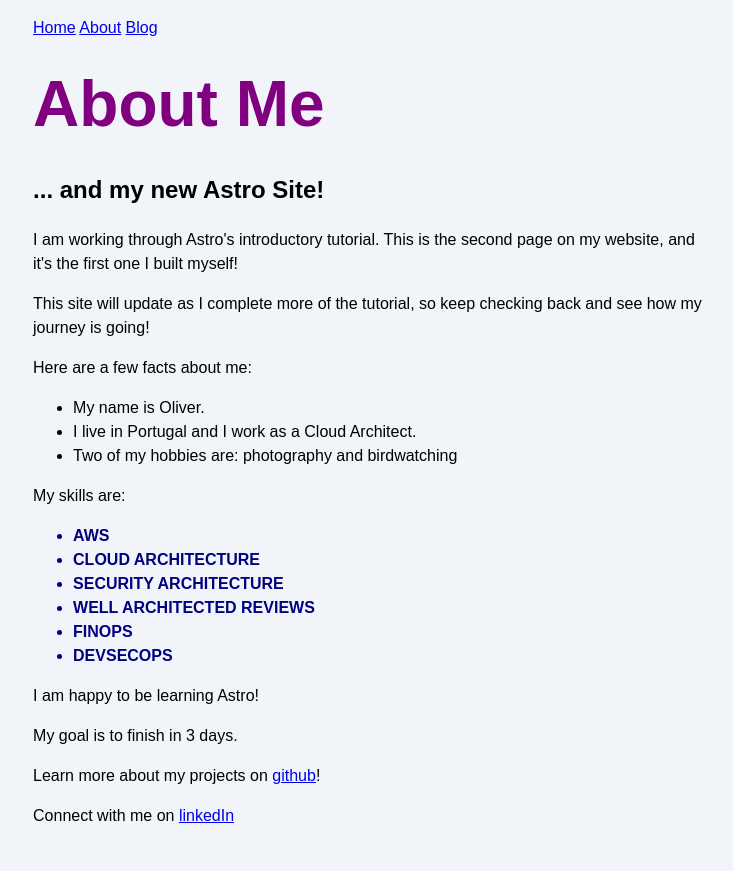
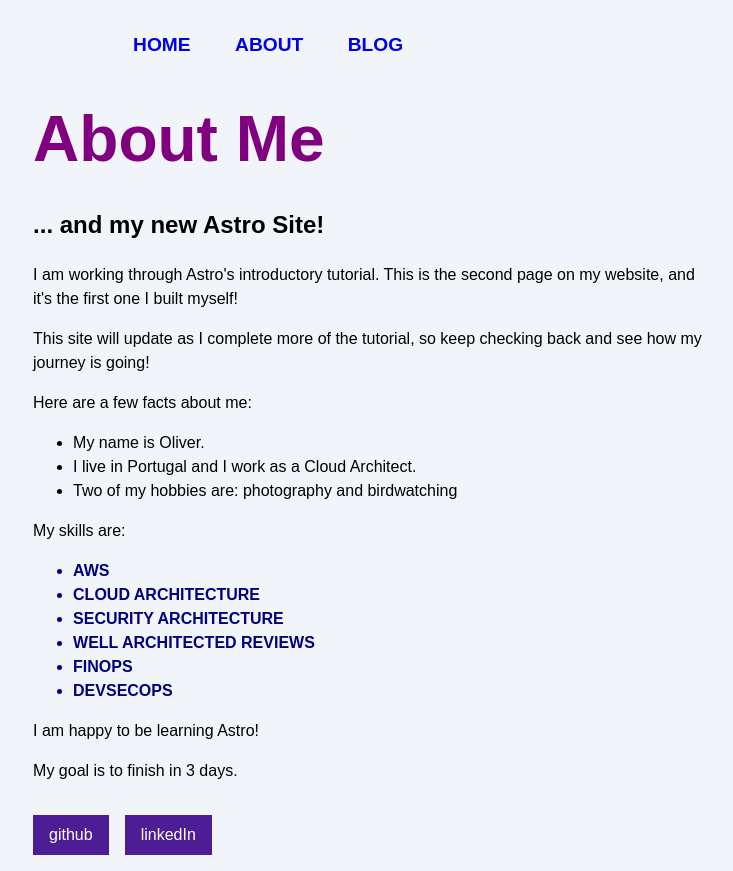
Before and after one commit to archimage-solutions/astro-tutorial, an Astro site: page /about in a window 1280 px wide. Shown: the whole page, without its empty margins (267-1000 px from the left). Built offline with nearby package versions, Linux system fonts and the light colour scheme; Astro itself is replaced by a stand-in of ours.

Commit message:
Checkpoint

```diff
--- a/src/components/Footer.astro
+++ b/src/components/Footer.astro
@@ -1,11 +1,15 @@
 ---
-const platform = "github";
-const username = "archimage-solutions";
-const linkedIn = "linkedin";
-const linkedin_user = "oliver-prescott";
+import Social from './Social.astro';
 ---
+<style>
+    footer {
+      display: flex;
+      gap: 1rem;
+      margin-top: 2rem;
+    }
+</style>
 
 <footer>
-  <p>Learn more about my projects on <a href={`https://www.${platform}.com/${username}`}>{platform}</a>!</p>
-  <p>Connect with me on <a href={`https://www.${linkedIn}.com/in/${linkedin_user}`}>linkedIn</a></p>
+    <Social platform="github" username="oli-pr" />
+    <Social platform="linkedIn" platformLink="www.linkedin.com/in" username="oliver-prescott" />
 </footer>
--- /dev/null
+++ b/src/components/Header.astro
@@ -0,0 +1,8 @@
+---
+import Navigation from './Navigation.astro';
+---
+<header>
+  <nav>
+    <Navigation />
+  </nav>
+</header>
--- a/src/components/Navigation.astro
+++ b/src/components/Navigation.astro
@@ -1,5 +1,7 @@
 ---
 ---
-<a href="/">Home</a>
-<a href="/about/">About</a>
-<a href="/blog/">Blog</a>
+<div class="nav-links">
+    <a href="/">Home</a>
+    <a href="/about/">About</a>
+    <a href="/blog/">Blog</a>
+</div>
--- /dev/null
+++ b/src/components/Social.astro
@@ -0,0 +1,15 @@
+---
+const { platform, username, platformLink } = Astro.props;
+
+const url = platformLink? `https://${platformLink}/${username}` : `https://www.${platform}.com/${username}`;
+---
+<a href={url}>{platform}</a>
+
+<style>
+    a {
+      padding: 0.5rem 1rem;
+      color: white;
+      background-color: #4c1d95;
+      text-decoration: none;
+    }
+</style>
--- a/src/pages/about.astro
+++ b/src/pages/about.astro
@@ -1,5 +1,5 @@
 ---
-import Navigation from '../components/Navigation.astro'
+import Header from '../components/Header.astro'
 import Footer from '../components/Footer.astro';
 import '../styles/global.css';
 
@@ -43,7 +43,7 @@ const textCase = "upperCase"
 		  </style>
 	</head>
 	<body>
-		<Navigation />
+		<Header />
 		<h1>{pageTitle}</h1>
 		<h2>... and my new Astro Site!</h2>
 
--- a/src/styles/global.css
+++ b/src/styles/global.css
@@ -19,3 +19,47 @@ h1 {
     margin: 1rem 0;
     font-size: 2.5rem;
 }
+/* nav styles */
+
+.nav-links {
+    width: 100%;
+    top: 5rem;
+    left: 48px;
+    background-color: #ff9776;
+    display: none;
+    margin: 0;
+}
+
+.nav-links a {
+    display: block;
+    text-align: center;
+    padding: 10px 0;
+    text-decoration: none;
+    font-size: 1.2rem;
+    font-weight: bold;
+    text-transform: uppercase;
+}
+
+.nav-links a:hover,
+.nav-links a:focus {
+    background-color: #ff9776;
+}
+
+.expanded {
+    display: unset;
+}
+
+@media screen and (min-width: 636px) {
+    .nav-links {
+      margin-left: 5em;
+      display: block;
+      position: static;
+      width: auto;
+      background: none;
+    }
+
+    .nav-links a {
+      display: inline-block;
+      padding: 15px 20px;
+    }
+}
```
Also changed, not shown: src/pages/blog.astro (+4 -4 lines), src/pages/index.astro (+4 -4 lines).
